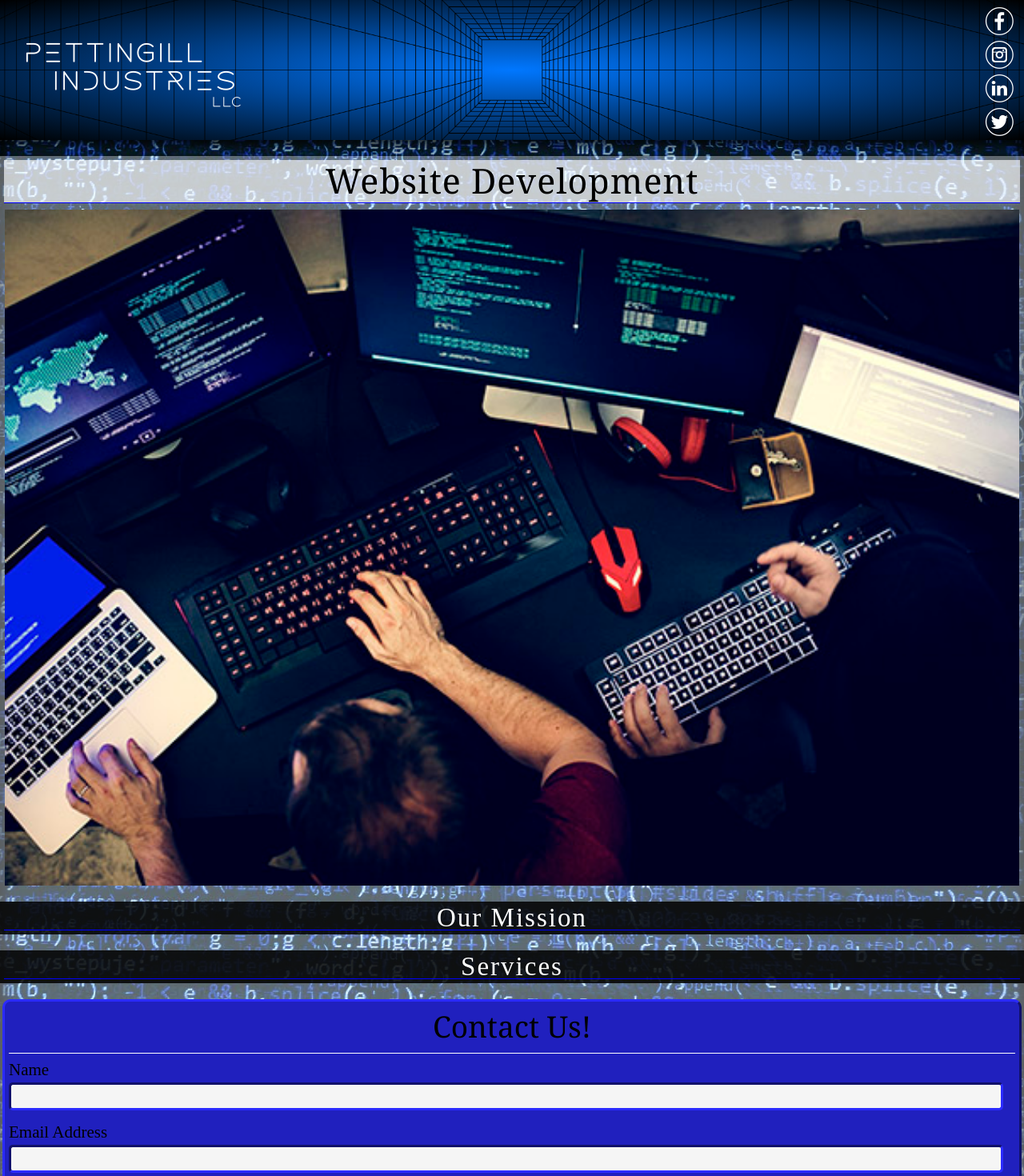
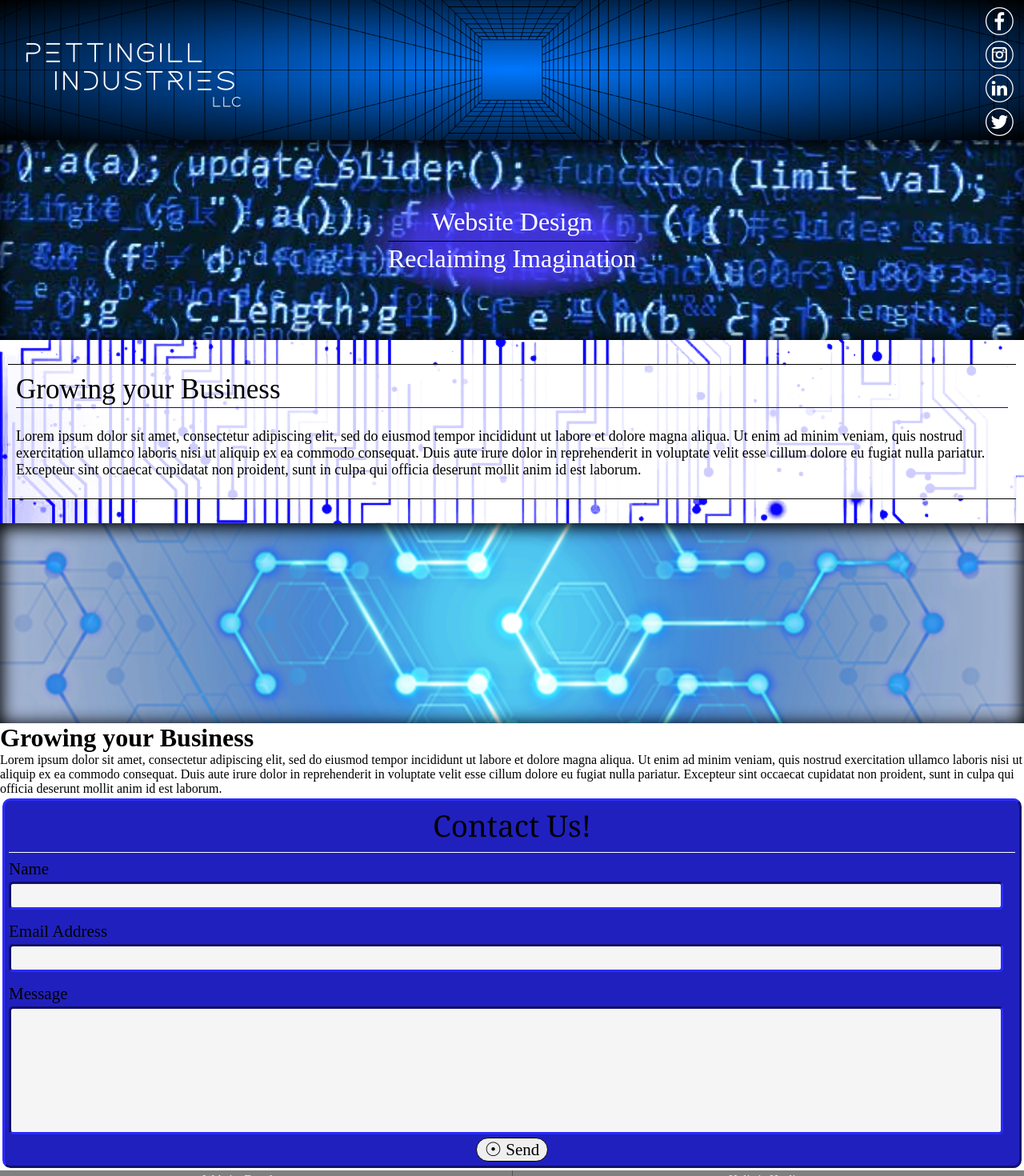
Before and after one commit to appendThisChild/pettingill-industries, a React (Create React App) app in the folder client/: page /website-development in a window 1280 px wide. Shown: the top 1470 px of the page at 80% size. Built offline with nearby package versions, Linux system fonts and the light colour scheme.

Commit message:
rethinking webdev design

```diff
--- a/client/src/components/WebDevHome.js
+++ b/client/src/components/WebDevHome.js
@@ -1,30 +1,30 @@
 import React, { useState, useEffect } from "react"
-import Image from "../images/website-development.jpg"
 
 //components
 import Footer from "./Footer.js"
 import Header from "./Header.js"
 import ContactForm from "./ContactForm.js"
+import WebDevSection1 from "./WebDevSection1.js"
+import WebDevSection2 from "./WebDevSection2.js"
 
 const WebDevHome = props => {
     const [ position, setPosition ] = useState("50% 50%")
-    const [ size, setSize ] = useState("100%")
-    const [ transition, setTransition ] = useState(".5s")
+    const [ size, setSize ] = useState("250%")
+    const [ pulsingSize, setPulsingSize ] = useState("webDevBetweenSections1_0")
     const [ timing, setTiming ] = useState("cubic-bezier(.09,1.44,.17,.24)")
-    let myInterval = 0;
+    let myInterval1 = 0;
+    let myInterval2 = 0;
 
     const handleSubmit = message => {
         console.log(message)
     }
 
     const changeBackground = num => {
-        const randomNum1 = Math.floor(Math.random() * 50)
-        setSize(`${25 + randomNum1}%`)
+        const randomNum1 = Math.floor(Math.random() * 100)
+        setSize(`${150 + randomNum1}%`)
         const randomNum2 = Math.floor(Math.random() * 100)
         const randomNum3 = Math.floor(Math.random() * 100)
         setPosition(`${randomNum2}% ${randomNum3}%`)
-        // const randomNum4 = Math.random() * 2 + 1
-        setTransition(`${3}s`)
         const option1 = "cubic-bezier(1,.56,0,1.22)"
         const option2 = "cubic-bezier(.95,.69,.19,1.95)"
         const option3 = "cubic-bezier(.6,-0.95,0,1.17)"
@@ -38,40 +38,58 @@ const WebDevHome = props => {
     }
     const glitchOut = () => {
         let i = 1
-        changeBackground(1)
+        changeBackground(i)
+        myInterval1 = setInterval(() => {
             i++
-        myInterval = setInterval(() => {
             changeBackground(i)
+            if (i > 3) i = 1;
+        }, 2250);
+    }
+    const pulsing = i => {
+        if ( i === 0){
+            setPulsingSize("webDevBetweenSections1_1")
+        } else {
+            setPulsingSize("webDevBetweenSections1_0")
+        }
+    }
+    const pulse = () => {
+        let i = 0
+        pulsing(i)
+        myInterval2 = setInterval(() => {
+            if ( i === 0){
                 i++
-            if (i > 3) i = 1;
-        }, 3000);
+                pulsing(i)
+
+            } else {
+                i--
+                pulsing(i)
+
+            }
+        }, 1250)
     }
     useEffect(() => {
         glitchOut()
+        pulse()
         return () => {
-            clearInterval(myInterval)
+            clearInterval(myInterval1)
+            clearInterval(myInterval2)
         }
         // eslint-disable-next-line react-hooks/exhaustive-deps
     }, [])
     return(
         <>
         <Header />
-        <div className="webHome" style={{ backgroundPosition: position, backgroundSize: `auto ${size}`, transition: `all ${transition} ${timing} 0s`}}>
+
+        <div className="webHome" style={{ backgroundPosition: position, backgroundSize: `${size}`, transition: `all 2.25s ${timing} 0s`}}>
             <div>
-                <h1>Website Development</h1>
-                <div>
-                    <main>
-                        <img src={Image} alt="Working on your Business"/>
-                    </main>
-                    <section>
-                        <h2>Our Mission</h2>
-
-                    </section>
-                    <section>
-                        <h2>Services</h2>
-
-                    </section>
+                <h1>Website Design</h1>
+                <h1>Reclaiming Imagination</h1>
             </div>
+        </div>
+        <WebDevSection1 />
+        {/* style={{ backgroundSize: `${pulsingSize}`}} */}
+        <div className={`webDevBetweenSections1 ${pulsingSize}`} ></div>
+        <WebDevSection2 />
         <ContactForm
             className="webForm"
             questions={[
@@ -86,34 +104,12 @@ const WebDevHome = props => {
                 objTag: "email"
             },
             {
-                        question: "Telephone",
-                        tag: "input",
-                        objTag: "number"
-                    },
-                    {
-                        question: "Name of the business:",
-                        tag: "input",
-                        objTag: "businessName"
-                    },
-                    {
-                        question: "Describe the business:",
+                question: "Message",
                 tag: "textarea",
-                        objTag: "businessAbout"
-                    },
-                    {
-                        question: "What would the website accomplish for the business?",
-                        tag: "textarea",
-                        objTag: "businessWebsite"
-                    },
-                    {
-                        question: "Other:",
-                        tag: "textarea",
-                        objTag: "other"
+                objTag: "message"
             }
             ]}
             handleSubmit={handleSubmit} />
-            </div>
-        </div>
         <Footer />
         </>
     )
--- /dev/null
+++ b/client/src/components/WebDevSection1.js
@@ -0,0 +1,16 @@
+import React from "react"
+
+const WebDevSection1 = () => {
+
+    return(
+        <div className="webDevSection1Container">
+            <div className="webDevSection1">
+                <h1>Growing your Business</h1>
+                <p>Lorem ipsum dolor sit amet, consectetur adipiscing elit, sed do eiusmod tempor incididunt ut labore et dolore magna aliqua. Ut enim ad minim veniam, quis nostrud exercitation ullamco laboris nisi ut aliquip ex ea commodo consequat. Duis aute irure dolor in reprehenderit in voluptate velit esse cillum dolore eu fugiat nulla pariatur. Excepteur sint occaecat cupidatat non proident, sunt in culpa qui officia deserunt mollit anim id est laborum.</p>
+            </div>
+        </div>
+
+    )
+}
+
+export default WebDevSection1;
--- /dev/null
+++ b/client/src/components/WebDevSection2.js
@@ -0,0 +1,16 @@
+import React from "react"
+
+const WebDevSection2 = () => {
+
+    return(
+        <div className="webDevSection2Container">
+            <div className="webDevSection2">
+                <h1>Growing your Business</h1>
+                <p>Lorem ipsum dolor sit amet, consectetur adipiscing elit, sed do eiusmod tempor incididunt ut labore et dolore magna aliqua. Ut enim ad minim veniam, quis nostrud exercitation ullamco laboris nisi ut aliquip ex ea commodo consequat. Duis aute irure dolor in reprehenderit in voluptate velit esse cillum dolore eu fugiat nulla pariatur. Excepteur sint occaecat cupidatat non proident, sunt in culpa qui officia deserunt mollit anim id est laborum.</p>
+            </div>
+        </div>
+
+    )
+}
+
+export default WebDevSection2;
--- a/client/src/styles.css
+++ b/client/src/styles.css
@@ -170,55 +170,88 @@ html, body {
 
 /* WebDevHome .webHome */
 .webHome {
-    box-shadow: inset 0px 3px 20px 4px rgb(0, 0, 0);
+    box-shadow: inset 0px 3px 20px 3px rgb(0, 0, 0);
     background-image: url("./images/code.jpg");
+    height: 250px;
+    display: flex;
+    justify-content: center;
+    align-items: center;
+}
+.webHome > div {
+    padding: 30px;
+    border-radius: 50%;
+    background-image: radial-gradient(rgba(77, 57, 255, 0.8) 45%, rgba(255, 255, 255, 0) 76%);
+}
+.webHome > div > h1 {
+    text-align: center;
+    font-family: 'Times New Roman', Times, serif;
+    font-weight: 100;
+    font-size: 32px;
+    color: rgb(255, 255, 255);
+    /* line-height: 28px; */
+}
+.webHome > div > h1:first-child {
+    border-bottom: 1px solid black;
+    margin-bottom: 3px;
+    padding-bottom: 5px;
+}
+
+
+
+
+
+.webDevSection1Container {
+    background-image: url(./images/circuit-vector-techno-3.png);
+    background-size: 100%;
     padding-top: 20px;
     padding-bottom: 20px;
 }
-.webHome > div {
-    background-color: rgba(255, 255, 255, 0.35);
-    box-shadow: 0px 2px 5px 1px rgb(0, 0, 0);
-    padding-top: 5px;
-    padding-bottom: 5px;
+ .webDevSection1 {
+    margin: 10px;
+    padding-top: 10px;
+    padding-bottom: 25px;
+    padding-left: 10px;
+    padding-right: 10px;
+    background-color: rgba(255, 255, 255, 0.8);
+    border-top: 1px solid black;
+    border-bottom: 1px solid black;
+
 }
-.webHome > div > div > * {
-    margin-bottom: 20px;
-}
-.webHome > div > div > section {
-    background-color: rgba(0, 0, 0, 0.85);
-    padding: 5px;
-}
-.webHome > div > h1 {
-    background-color: rgba(255, 255, 255, 0.65);
+.webDevSection1 > h1 {
     padding-top: 7px;
     padding-bottom: 8px;
-    margin-left: 5px;
-    margin-right: 5px;
-    margin-bottom: 8px;
-    font-family: Georgia, 'Times New Roman', Times, serif;
+    margin-bottom: 25px;
+    font-family: 'Times New Roman', Times, serif;
     font-weight: 100;
-    font-size: 43px;
-    line-height: 38px;
-    text-align: center;
-    letter-spacing: 1px;
+    font-size: 35px;
+    line-height: 28px;
     border-bottom: 1px solid blue;
 }
-.webHome > div > div > main > img {
-    display: block;
-    width: 99%;
-    margin-left: auto;
-    margin-right: auto;
+.webDevSection1 > p {
+    font-size: 18px;
 }
-.webHome > div > div > * > h2 {
-    color: white;
-    font-family:'Times New Roman', Times, serif;
-    font-weight: 500;
-    font-size: 33px;
-    line-height: 30px;
-    text-align: center;
-    letter-spacing: 2px;
-    border-bottom: 1px solid blue;
+
+
+
+
+.webDevBetweenSections1 {
+    box-shadow: inset 0px 3px 20px 3px rgb(0, 0, 0);
+    background-image: url(./images/be55770577d53fb0bac13f5eba5ea3d7.png);
+    background-position: center;
+    height: 250px;
 }
+.webDevBetweenSections1_0 {
+    background-size: 100%;
+    transition: all 1.25s ease-in-out 0s;
+
+}
+.webDevBetweenSections1_1 {
+    background-size: 150%;
+    transition: all 1.25s cubic-bezier(.35,2.5,0,-0.29) 0s;
+}
+
+
+
 .webForm {
     background-color: rgb(32, 32, 190);
     margin: 3px;
```
Lines whose indentation alone changed are shown as unchanged.
